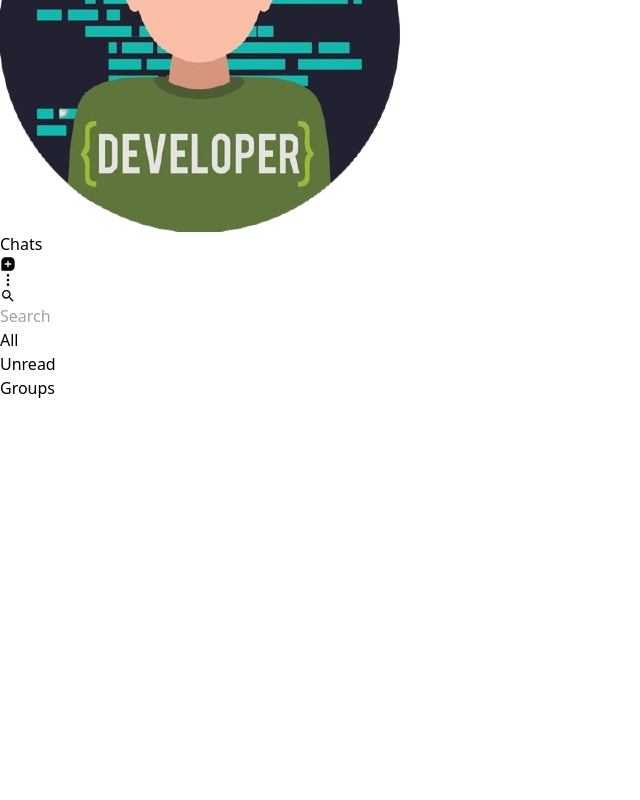
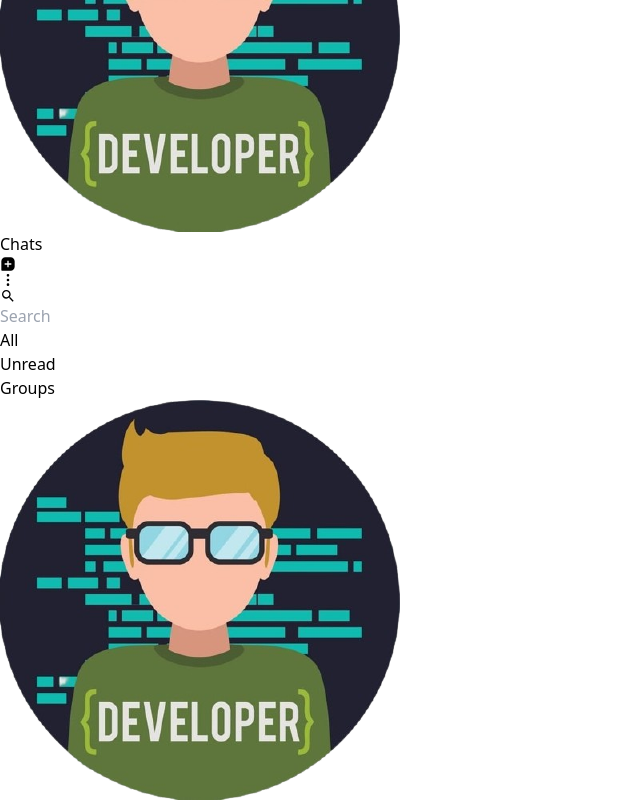
Before and after one commit to Tilak-dev/WhatsApp-clone, a React (Vite) app: page / in a window 1280 px wide. Shown: the part 248-1048 px from the top of the page, without its empty margins (0-640 px from the left). Before the commit the page ends 800 px from the top, so only its background shows below. Built offline with nearby package versions, Linux system fonts and the light colour scheme.

Commit message:
chatlist img done

```diff
--- a/src/components/middle-body/MiddleContainer.jsx
+++ b/src/components/middle-body/MiddleContainer.jsx
@@ -2,8 +2,8 @@ import React from 'react'
 import TopChatBar from './TopChatBar'
 import SearchBar from './SearchBar'
 import NestedBar from './NestedBar'
+import ChatListContainer from './chat-list/ChatListContainer'
 
-//w437px h512px
 function MiddleContainer() {
   return (
     <>
@@ -11,6 +11,7 @@ function MiddleContainer() {
       <TopChatBar />
       <SearchBar />
       <NestedBar />
+      <ChatListContainer />
     </div>
     </>
   )
--- /dev/null
+++ b/src/components/middle-body/chat-list/ChatImg.jsx
@@ -0,0 +1,11 @@
+import React from 'react'
+
+function ChatImg() {
+  return (
+    <div className=' flex items-center w-[77px] mt-[-1px]  h-[73px] pr-[13px] pl-[15px]'>
+      <img src="./dp-img.png" alt="dp_img" className=' w-[49px] h-[49px]' />
+    </div>
+  )
+}
+
+export default ChatImg
--- /dev/null
+++ b/src/components/middle-body/chat-list/ChatList.jsx
@@ -0,0 +1,12 @@
+import React from 'react'
+import ChatImg from './ChatImg'
+
+function ChatList() {
+  return (
+    <div>
+      <ChatImg />
+    </div>
+  )
+}
+
+export default ChatList
--- /dev/null
+++ b/src/components/middle-body/chat-list/ChatListContainer.jsx
@@ -0,0 +1,12 @@
+import React from 'react'
+import ChatList from './ChatList'
+
+function ChatListContainer() {
+  return (
+    <div className='h-[437px] w-[512px] bg-[#111b21]'>
+      <ChatList />
+    </div>
+  )
+}
+
+export default ChatListContainer
```
Also changed, not shown: src/components/middle-body/chat-list/ChatInfo.jsx (added).
